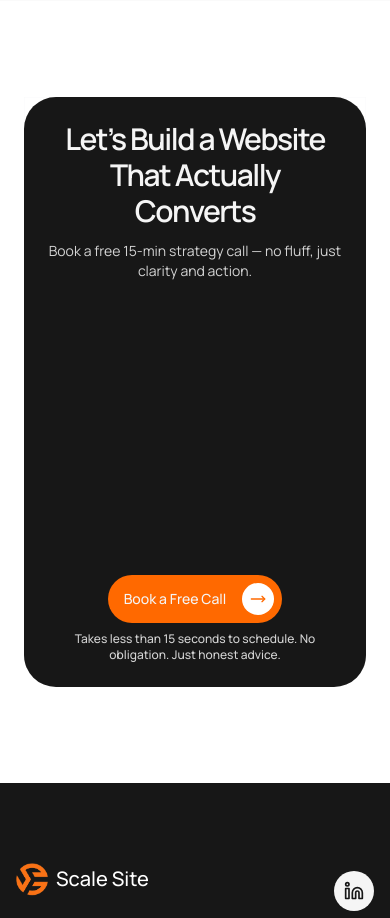
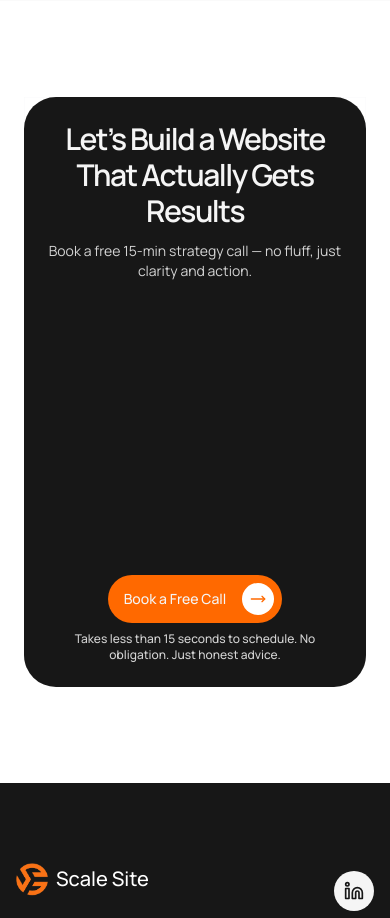
Before and after one commit to Arin7712/arin-portfolio, a Next.js app: page / in a window 390 px wide. Shown: the part 10260-11178 px from the top of the page. Built offline with nearby package versions, Linux system fonts and the light colour scheme.

Commit message:
updated phone no.

```diff
--- a/app/layout.tsx
+++ b/app/layout.tsx
@@ -38,7 +38,7 @@ export default function RootLayout({
         <Navbar1 />
         {children}
                   <a
-                    href="https://wa.me/919876543210"
+                    href="https://wa.me/917972026694"
                     target="_blank"
                     rel="noopener noreferrer"
                     className="fixed bottom-5 right-5 bg-green-500 p-4 rounded-full text-white text-3xl"
--- a/app/page.tsx
+++ b/app/page.tsx
@@ -82,7 +82,7 @@ const page = () => {
             className="space-y-3 flex flex-col items-center justify-center"
           >
             <h1 className="md:text-4xl text-3xl tracking-tighter font-semibold md:max-w-xl">
-              Let’s Build a Website That Actually Converts
+              Let’s Build a Website That Actually Gets Results
             </h1>
             <p className="text-sm max-w-md text-neutral-300">
               Book a free 15-min strategy call — no fluff, just clarity and
```
